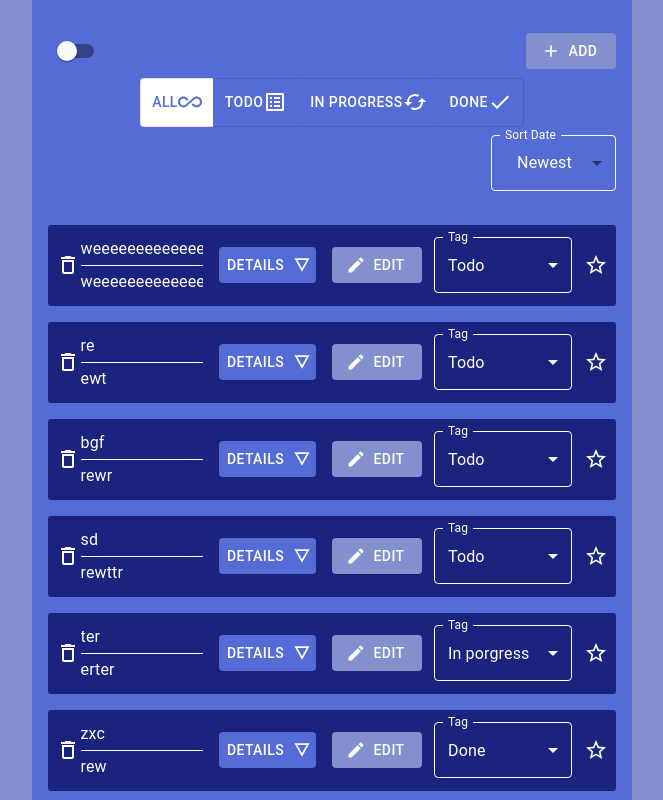
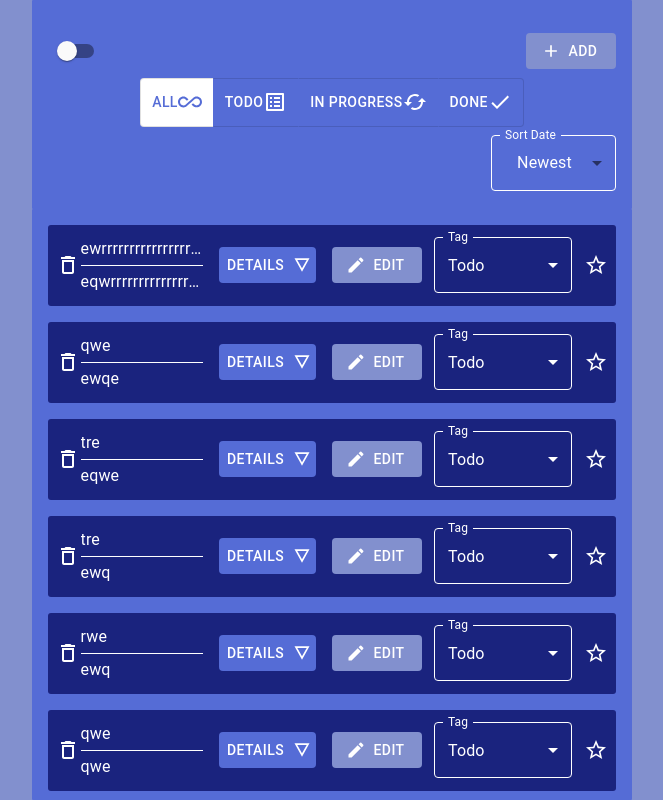
Before and after one commit to jeron1moo/todo, a React (Create React App) app: page / in a window 1280 px wide. Shown: the top 800 px of the page, without its empty margins (308-971 px from the left). Built offline with nearby package versions, Linux system fonts and the light colour scheme; data requests are answered from the project's data file.

Commit message:
fixed overflows

```diff
--- a/db.json
+++ b/db.json
@@ -7,46 +7,6 @@
       "id": "jpnWUQ9rUHPKN8zZBERvX",
       "tag": "DONE",
       "createdAt": "2021-08-11T09:31:29.509Z"
-    },
-    {
-      "title": "asd",
-      "description": "rew",
-      "state": "TODO_INBOX",
-      "id": "Rvutg5Y1FMdj6BgAGcasK",
-      "tag": "IN_PROGRESS",
-      "createdAt": "2021-08-11T09:31:32.624Z"
-    },
-    {
-      "title": "zxc",
-      "description": "rew",
-      "state": "TODO_INBOX",
-      "id": "833mDhkhxVIB9LSc-C1DK",
-      "tag": "DONE",
-      "createdAt": "2021-08-11T09:31:34.949Z"
-    },
-    {
-      "title": "ter",
-      "description": "erter",
-      "state": "TODO_INBOX",
-      "id": "T6HkmcvpeUOxEAaaAoTiw",
-      "tag": "IN_PROGRESS",
-      "createdAt": "2021-08-11T09:31:37.416Z"
-    },
-    {
-      "title": "sd",
-      "description": "rewttr",
-      "state": "TODO_INBOX",
-      "id": "lE39Est_Q0IZOO0I3Ngdx",
-      "tag": "TODO",
-      "createdAt": "2021-08-11T09:31:39.698Z"
-    },
-    {
-      "title": "bgf",
-      "description": "rewr",
-      "state": "TODO_INBOX",
-      "id": "izMTjm5XC_WYCN0bqdJ37",
-      "tag": "TODO",
-      "createdAt": "2021-08-11T09:31:42.162Z"
     },
     {
       "title": "re",
@@ -63,6 +23,62 @@
       "id": "uM8GqPXgU4dXP3w7QWDgq",
       "tag": "TODO",
       "createdAt": "2021-08-11T11:10:06.545Z"
+    },
+    {
+      "title": "rew",
+      "description": "eqw",
+      "state": "TODO_INBOX",
+      "id": "1oAVhrpX0GceRs2nDsCDi",
+      "tag": "TODO",
+      "createdAt": "2021-08-12T08:48:41.781Z"
+    },
+    {
+      "title": "qwe",
+      "description": "qwe",
+      "state": "TODO_INBOX",
+      "id": "a3707GmSbrCgtMMkZ8ebQ",
+      "tag": "TODO",
+      "createdAt": "2021-08-12T08:52:30.830Z"
+    },
+    {
+      "title": "rwe",
+      "description": "ewq",
+      "state": "TODO_INBOX",
+      "id": "ikGyVpeEEW9w73pbmq35s",
+      "tag": "TODO",
+      "createdAt": "2021-08-12T09:05:19.999Z"
+    },
+    {
+      "title": "tre",
+      "description": "ewq",
+      "state": "TODO_INBOX",
+      "id": "HTjSptwwR4oIb10Hu_OVG",
+      "tag": "TODO",
+      "createdAt": "2021-08-12T09:05:24.142Z"
+    },
+    {
+      "title": "tre",
+      "description": "eqwe",
+      "state": "TODO_INBOX",
+      "id": "G8nWdkkJMe3pGK1-RlJeH",
+      "tag": "TODO",
+      "createdAt": "2021-08-12T09:05:27.275Z"
+    },
+    {
+      "title": "qwe",
+      "description": "ewqe",
+      "state": "TODO_INBOX",
+      "id": "3FMzKZ0BmwGCLd32oK3kM",
+      "tag": "TODO",
+      "createdAt": "2021-08-12T09:05:30.027Z"
+    },
+    {
+      "title": "ewrrrrrrrrrrrrrrrrrrrrrrrr",
+      "description": "eqwrrrrrrrrrrrrrrrrrrrrrrrrrr",
+      "state": "TODO_INBOX",
+      "id": "qvAWEEkjCH9AmE7k_moxn",
+      "tag": "TODO",
+      "createdAt": "2021-08-12T09:05:35.179Z"
     }
   ]
 }
--- a/src/components/Todo/styles.js
+++ b/src/components/Todo/styles.js
@@ -1,6 +1,23 @@
 import { makeStyles } from '@material-ui/core/styles';
 
 export default makeStyles((theme) => ({
+  '@global': {
+    '*::-webkit-scrollbar': {
+      width: '6px',
+    },
+    '*::-webkit-scrollbar-track': {
+      backgroundColor: 'transparent',
+    },
+    '*::-webkit-scrollbar-thumb': {
+      backgroundColor: theme.palette.primary.dark,
+      borderRadius: '20px',
+      backgroundClip: 'content-box',
+      border: '1px solid transparent',
+    },
+    '::-webkit-scrollbar-thumb:hover': {
+      backgroundColor: theme.palette.secondary.main,
+    },
+  },
   todoContainer: {
     margin: '0 auto',
     width: '600px',
@@ -9,6 +26,7 @@ export default makeStyles((theme) => ({
     gridTemplateColumns: '1fr',
     gridTemplateRows: 'auto 1fr',
     justifyContent: 'center',
+    overflow: 'hidden',
   },
   todoItem: {
     backgroundColor: theme.palette.primary.main,
@@ -17,5 +35,7 @@ export default makeStyles((theme) => ({
     textAlign: 'center',
     fontSize: 19,
     fontWeight: '700',
+    overflowX: 'hidden',
+    overflowY: 'auto',
   },
 }));
--- a/src/components/TodoItem/TodoItem.jsx
+++ b/src/components/TodoItem/TodoItem.jsx
@@ -4,6 +4,7 @@ import {
   IconButton,
   ListItem,
   ListItemText,
+  Typography,
 } from '@material-ui/core';
 import DeleteOutlineIcon from '@material-ui/icons/DeleteOutline';
 import EditIcon from '@material-ui/icons/Edit';
@@ -34,10 +35,14 @@ const TodoItem = ({
           <DeleteOutlineIcon />
         </IconButton>
         <Box className={classes.todoBody}>
-          <ListItemText className={classes.todoTitle}>{title}</ListItemText>
+          <ListItemText>
+            <Typography className={classes.todoTitle}>{title}</Typography>
+          </ListItemText>
           <Divider className={classes.todoDivider} />
-          <ListItemText className={classes.todoDescription}>
-            {description}
+          <ListItemText>
+            <Typography className={classes.todoDescription}>
+              {description}
+            </Typography>
           </ListItemText>
         </Box>
         <DetailsButton id={id} />
```
